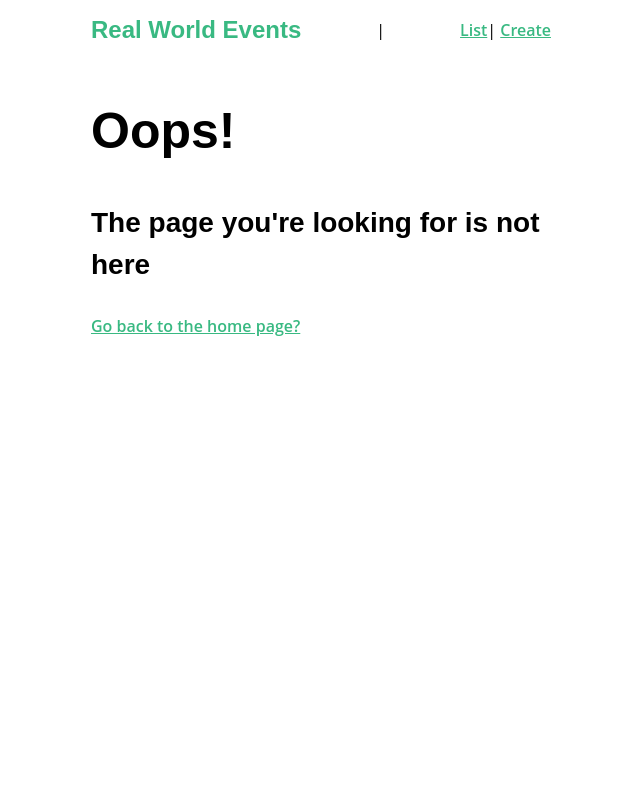
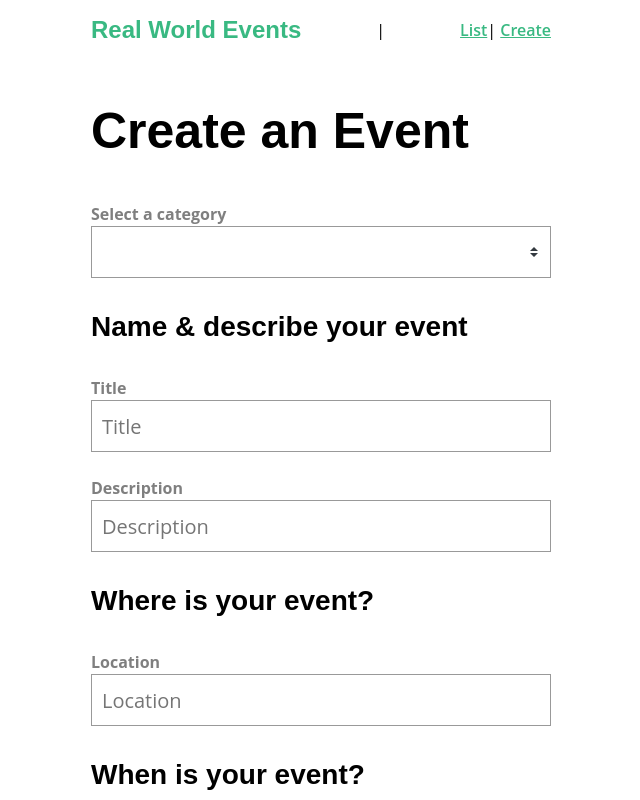
Before and after one commit to LucasVmigotto/vue-mastery, a Vue app in the folder real-world-vuejs/: page /event-create in a window 1280 px wide. Before the commit this address led to /404. Shown: the top 800 px of the page, without its empty margins (319-959 px from the left). Built offline with nearby package versions, Linux system fonts and the light colour scheme.

Commit message:
Reusable Form Components: BaseInput

```diff
--- a/real-world-vuejs/db.json
+++ b/real-world-vuejs/db.json
@@ -1,6 +1,5 @@
 {
-  "events": [
-    {
+  "events": [{
       "id": 1,
       "title": "Beach Cleanup",
       "date": "Aug 28 2018",
@@ -9,8 +8,7 @@
       "description": "Let's clean up this beach.",
       "organizer": "Adam Jahr",
       "category": "sustainability",
-      "attendees": [
-        {
+      "attendees": [{
           "id": "abc123",
           "name": "Adam Jahr"
         },
@@ -37,8 +35,7 @@
       "description": "We're going to clean up this park.",
       "organizer": "Adam Jahr",
       "category": "nature",
-      "attendees": [
-        {
+      "attendees": [{
           "id": "ghi789",
           "name": "Beth Swanson"
         },
@@ -57,8 +54,7 @@
       "description": "Help animals find new homes.",
       "organizer": "Gregg Pollack",
       "category": "animal welfare",
-      "attendees": [
-        {
+      "attendees": [{
           "id": "abc123",
           "name": "Adam Jahr"
         },
@@ -81,8 +77,7 @@
       "description": "Let's clean up this beach.",
       "organizer": "Adam Jahr",
       "category": "sustainability",
-      "attendees": [
-        {
+      "attendees": [{
           "id": "abc123",
           "name": "Adam Jahr"
         },
@@ -109,8 +104,7 @@
       "description": "We're going to clean up this park.",
       "organizer": "Adam Jahr",
       "category": "nature",
-      "attendees": [
-        {
+      "attendees": [{
           "id": "ghi789",
           "name": "Beth Swanson"
         },
@@ -129,8 +123,7 @@
       "description": "Help animals find new homes.",
       "organizer": "Gregg Pollack",
       "category": "animal welfare",
-      "attendees": [
-        {
+      "attendees": [{
           "id": "abc123",
           "name": "Adam Jahr"
         },
@@ -153,8 +146,7 @@
       "description": "Let's clean up this beach.",
       "organizer": "Adam Jahr",
       "category": "sustainability",
-      "attendees": [
-        {
+      "attendees": [{
           "id": "abc123",
           "name": "Adam Jahr"
         },
@@ -181,8 +173,7 @@
       "description": "We're going to clean up this park.",
       "organizer": "Adam Jahr",
       "category": "nature",
-      "attendees": [
-        {
+      "attendees": [{
           "id": "ghi789",
           "name": "Beth Swanson"
         },
@@ -201,8 +192,7 @@
       "description": "Help animals find new homes.",
       "organizer": "Gregg Pollack",
       "category": "animal welfare",
-      "attendees": [
-        {
+      "attendees": [{
           "id": "abc123",
           "name": "Adam Jahr"
         },
@@ -231,78 +221,6 @@
       "date": "",
       "time": "5:00",
       "attendees": []
-    },
-    {
-      "id": 6096417,
-      "user": {
-        "id": "abc123",
-        "name": "John Doe"
-      },
-      "category": "",
-      "organizer": {
-        "id": "abc123",
-        "name": "John Doe"
-      },
-      "title": "Success",
-      "description": "",
-      "location": "",
-      "date": "",
-      "time": "",
-      "attendees": []
-    },
-    {
-      "id": 4951165,
-      "user": {
-        "id": "abc123",
-        "name": "John Doe"
-      },
-      "category": "",
-      "organizer": {
-        "id": "abc123",
-        "name": "John Doe"
-      },
-      "title": "Sucesso ",
-      "description": "",
-      "location": "",
-      "date": "",
-      "time": "",
-      "attendees": []
-    },
-    {
-      "id": 6621376,
-      "user": {
-        "id": "abc123",
-        "name": "John Doe"
-      },
-      "category": "nature",
-      "organizer": {
-        "id": "abc123",
-        "name": "John Doe"
-      },
-      "title": "hgvm",
-      "description": "",
-      "location": "",
-      "date": "",
-      "time": "",
-      "attendees": []
-    },
-    {
-      "id": 3783274,
-      "user": {
-        "id": "abc123",
-        "name": "John Doe"
-      },
-      "category": "food",
-      "organizer": {
-        "id": "abc123",
-        "name": "John Doe"
-      },
-      "title": "Picnic",
-      "description": "",
-      "location": "",
-      "date": "",
-      "time": "",
-      "attendees": []
     }
   ]
 }
--- /dev/null
+++ b/real-world-vuejs/src/components/BaseInput.vue
@@ -0,0 +1,23 @@
+<template>
+  <div>
+    <label v-if="label">{{ label }}</label>
+    <input type="text" @input="updateValue" v-bind="$attrs">
+  </div>
+</template>
+<script>
+export default {
+  inheritAttrs: false,
+  props: {
+    label: {
+      type: String,
+      default: ''
+    },
+    value: [String, Number]
+  },
+  methods: {
+    updateValue(event) {
+      this.$emit('input', event.target.value)
+    }
+  }
+}
+</script>
--- a/real-world-vuejs/src/router.js
+++ b/real-world-vuejs/src/router.js
@@ -47,7 +47,7 @@ const router = new Router({
       }
     },
     {
-      path: '/event/create',
+      path: '/event-create',
       name: 'event-create',
       component: EventCreate
     },
--- a/real-world-vuejs/src/views/EventCreate.vue
+++ b/real-world-vuejs/src/views/EventCreate.vue
@@ -7,19 +7,22 @@
         <option v-for="cat in categories" :key="cat">{{ cat }}</option>
       </select>
       <h3>Name & describe your event</h3>
-      <div class="field">
-        <label>Title</label>
-        <input v-model="event.title" type="text" placeholder="Add an event title">
-      </div>
-      <div class="field">
-        <label>Description</label>
-        <input v-model="event.description" type="text" placeholder="Add a description">
-      </div>
+      <BaseInput v-model="event.title" class="field" type="text" label="Title" placeholder="Title"/>
+      <BaseInput
+        v-model="event.description"
+        class="field"
+        type="text"
+        label="Description"
+        placeholder="Description"
+      />
       <h3>Where is your event?</h3>
-      <div class="field">
-        <label>Location</label>
-        <input v-model="event.location" type="text" placeholder="Add a location">
-      </div>
+      <BaseInput
+        v-model="event.location"
+        class="field"
+        type="text"
+        label="Location"
+        placeholder="Location"
+      />
       <h3>When is your event?</h3>
       <div class="field">
         <label>Date</label>
```
